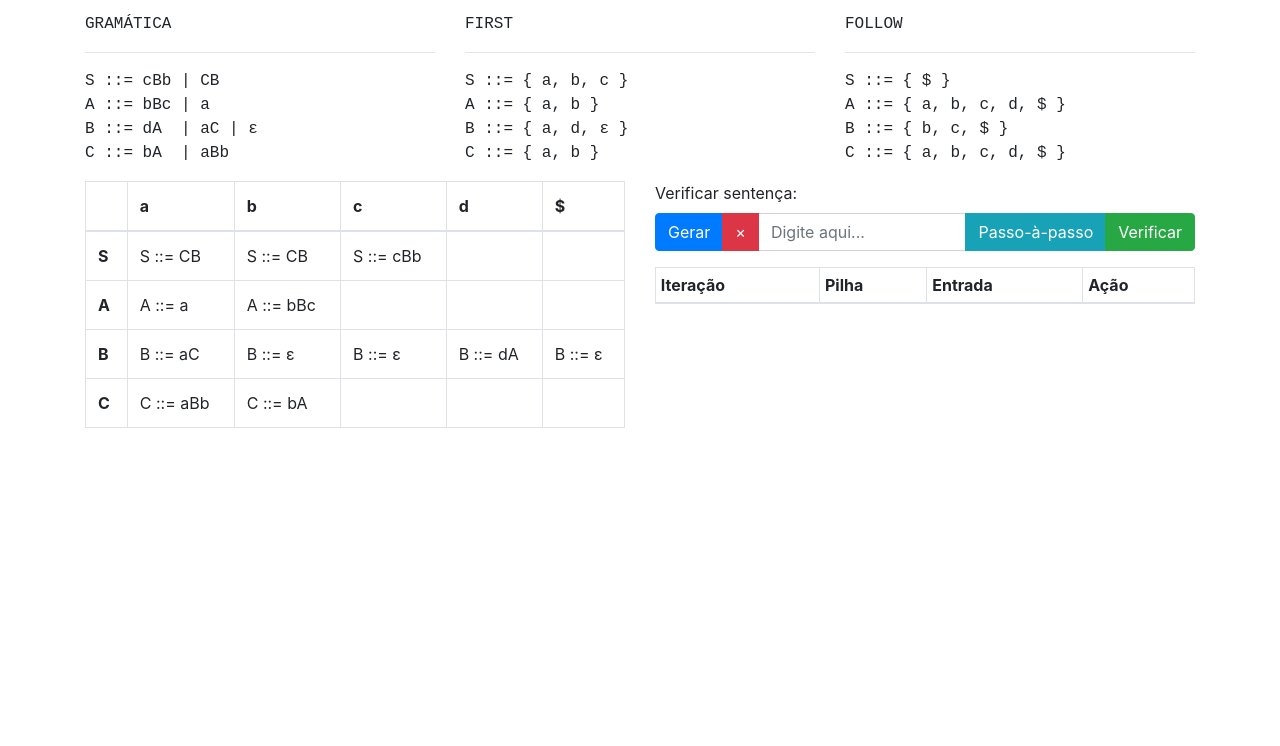
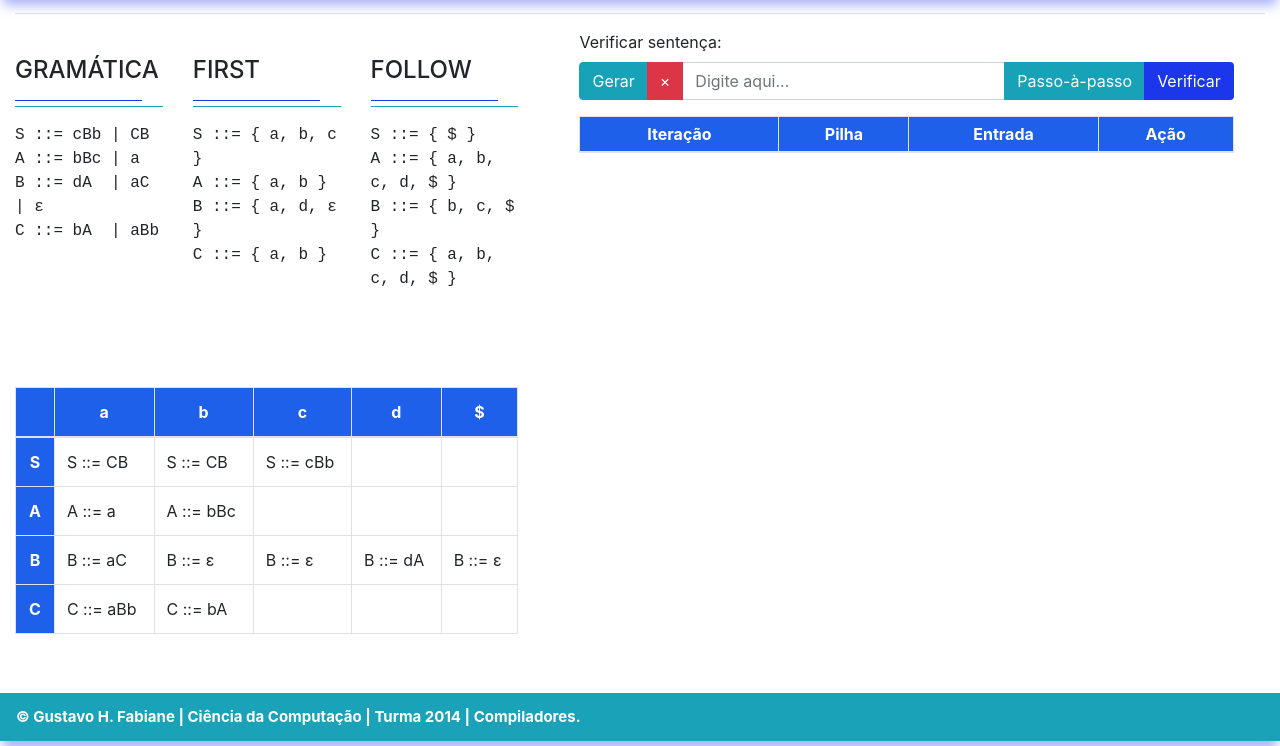
Before and after one commit to gustavofabiane/analisador-sintatico, a plain HTML site: page index.html in a window 1280 px wide. Shown: the part 59-805 px from the top of the page. Drawn offline with nearby package versions, Linux system fonts and the light colour scheme.

Commit message:
:tada: Pronto

```diff
--- a/css/styles.css
+++ b/css/styles.css
@@ -1,3 +1,7 @@
+body {
+    padding-bottom: 6rem;
+}
+
 input.is-invalid {
     background-color: #ffb1b8;
     color: #dc3545;
@@ -7,3 +11,80 @@ input.is-valid {
     background-color: #a3f5b6;
     color: #28a745;
 }
+
+.not-margin-top{
+    margin-top: 0;
+}
+
+.bg-color-padrao{
+    background-color: #1B36EB;
+
+}
+
+.bg-style-table{
+    background-color:#1b5debfa;
+    color:white;
+    text-align:center;
+
+}
+
+.border-hr1{
+    border-color:#1B36EB;
+    margin-bottom: 3%;
+    width: 86%;
+    margin-left: 0;
+
+}
+
+.border-hr2{
+    border-color:#19a2b8;
+     margin-top: 1%;
+}
+
+.navbar a{
+    color: white !important;
+    font-weight: bold;
+}
+
+.navbar{
+
+-webkit-box-shadow:  0px 11px 11px -3px rgba(27, 54, 235, 0.38);
+-moz-box-shadow:  0px 11px 11px -3px rgba(27, 54, 235, 0.38);
+box-shadow:  0px 11px 11px -3px rgba(27, 54, 235, 0.38);
+}
+
+.adjust-margin{
+    margin-left: auto;
+    margin-right: auto;
+}
+
+
+.margin-top{
+   margin-top: 15%;
+}
+
+.adjust-margin-top{
+ margin-top: 2%;
+}
+
+#btn-verify-sentence{
+    color:white;
+}
+
+
+.footer .navbar{
+    background-color: #19a2b8;
+}
+
+.footer .navbar a{
+    font-size: 15px;
+}
+.footer {
+    position:fixed;
+    bottom:0;
+    width:100%;
+}
+
+.debug-table tbody{
+     margin-bottom: 20px;
+}
--- a/index.html
+++ b/index.html
@@ -24,36 +24,53 @@
 </head>
 
 <body>
-    <div class="container">
-        <h2 class="">Analisador Sintático - Compiladores</h2>
+    <nav class="navbar navbar-expand-lg navbar-light bg-color-padrao">
+        <a class="navbar-brand" href="#">Analisador Sintático - Compiladores</a>
+    </nav>
+    <div class="container-fluid">
         <hr>
+
+        <div class="row">
+            <div class="col-sm-5 adjust-margin-top">
                 <div class="row mb-3">
-            <div class="col-sm-4" style="font-family: monospace">
-                GRAMÁTICA
-                <hr> S ::= cBb | CB
+                    <div class="col-sm-4">
+                        <h4>GRAMÁTICA</h4>
+                        <hr class="border-hr1">
+                        <hr class="border-hr2">
+                        <div style="font-family: monospace">
+                            S ::= cBb | CB
                             <br> A ::= bBc | a
                             <br> B ::= dA&nbsp; | aC | &epsilon;
                             <br> C ::= bA&nbsp; | aBb
                         </div>
-            <div class="col-sm-4" style="font-family: monospace">
-                FIRST
-                <hr> S ::= { a, b, c }
+                    </div>
+                    <div class="col-sm-4">
+                        <h4>FIRST</h4>
+                        <hr class="border-hr1">
+                        <hr class="border-hr2">
+                        <div style="font-family: monospace">
+                            S ::= { a, b, c }
                             <br> A ::= { a, b }
                             <br> B ::= { a, d, &epsilon; }
                             <br> C ::= { a, b }
                         </div>
-            <div class="col-sm-4" style="font-family: monospace">
-                FOLLOW
-                <hr> S ::= { $ }
+                    </div>
+                    <div class="col-sm-4">
+                        <h4>FOLLOW</h4>
+                        <hr class="border-hr1">
+                        <hr class="border-hr2">
+                        <div style="font-family: monospace">
+                            S ::= { $ }
                             <br> A ::= { a, b, c, d, $ }
                             <br> B ::= { b, c, $ }
                             <br> C ::= { a, b, c, d, $ }
                         </div>
                     </div>
+                </div>
                 <div class="row">
-            <div class="col-sm-6">
+                    <div class="col-sm-12 margin-top">
                         <table class="table table-bordered">
-                    <thead>
+                            <thead class="bg-style-table">
                                 <tr>
                                     <th></th>
                                     <th>a</th>
@@ -65,7 +82,7 @@
                             </thead>
                             <tbody>
                                 <tr>
-                            <th>S</th>
+                                    <th class="bg-style-table">S</th>
                                     <td>S ::= CB</td>
                                     <td>S ::= CB</td>
                                     <td>S ::= cBb</td>
@@ -73,7 +90,7 @@
                                     <td></td>
                                 </tr>
                                 <tr>
-                            <th>A</th>
+                                    <th class="bg-style-table">A</th>
                                     <td>A ::= a</td>
                                     <td>A ::= bBc</td>
                                     <td></td>
@@ -81,7 +98,7 @@
                                     <td></td>
                                 </tr>
                                 <tr>
-                            <th>B</th>
+                                    <th class="bg-style-table">B</th>
                                     <td>B ::= aC</td>
                                     <td>B ::= &epsilon;</td>
                                     <td>B ::= &epsilon;</td>
@@ -89,7 +106,7 @@
                                     <td>B ::= &epsilon;</td>
                                 </tr>
                                 <tr>
-                            <th>C</th>
+                                    <th class="bg-style-table">C</th>
                                     <td>C ::= aBb</td>
                                     <td>C ::= bA</td>
                                     <td></td>
@@ -99,23 +116,28 @@
                             </tbody>
                         </table>
                     </div>
-            <div class="col-sm-6">
+                </div>
+            </div>
+
+            <div class="col-sm-7">
+                <div class="row">
+                    <div class="col-sm-11 adjust-margin">
                         <div class="form-group form-group-sm">
                             <label for="sentence">Verificar sentença:</label>
                             <div class="input-group">
                                 <div class="input-group-prepend">
-                            <button class="btn btn-primary" type="button" id="btn-generate">Gerar</button>
+                                    <button class="btn btn-info" type="button" id="btn-generate">Gerar</button>
                                     <button class="btn btn-danger" type="button" id="btn-clean" title="Limpar">&times;</button>
                                 </div>
                                 <input type="text" class="form-control" placeholder="Digite aqui..." id="input-sentence">
                                 <div class="input-group-append">
                                     <button class="btn btn-info" type="button" id="btn-verify-step">Passo-à-passo</button>
-                            <button class="btn btn-success" type="button" id="btn-verify-sentence">Verificar</button>
+                                    <button class="btn bg-color-padrao" type="button" id="btn-verify-sentence">Verificar</button>
                                 </div>
                             </div>
                         </div>
                         <table class="table table-sm table-bordered debug-table">
-                    <thead>
+                            <thead class="bg-style-table">
                                 <tr>
                                     <th>Iteração</th>
                                     <th>Pilha</th>
@@ -130,6 +152,15 @@
                     </div>
                 </div>
             </div>
+        </div>
+    </div>
+     <div class="footer">
+        <nav class="navbar">
+            <a class="navbar-brand" href="#">
+                © Gustavo H. Fabiane | Ciência da Computação | Turma 2014 | Compiladores.
+            </a>
+        </nav>
+    </div>
 </body>
 
 </html>
```
Lines whose indentation alone changed are shown as unchanged.
